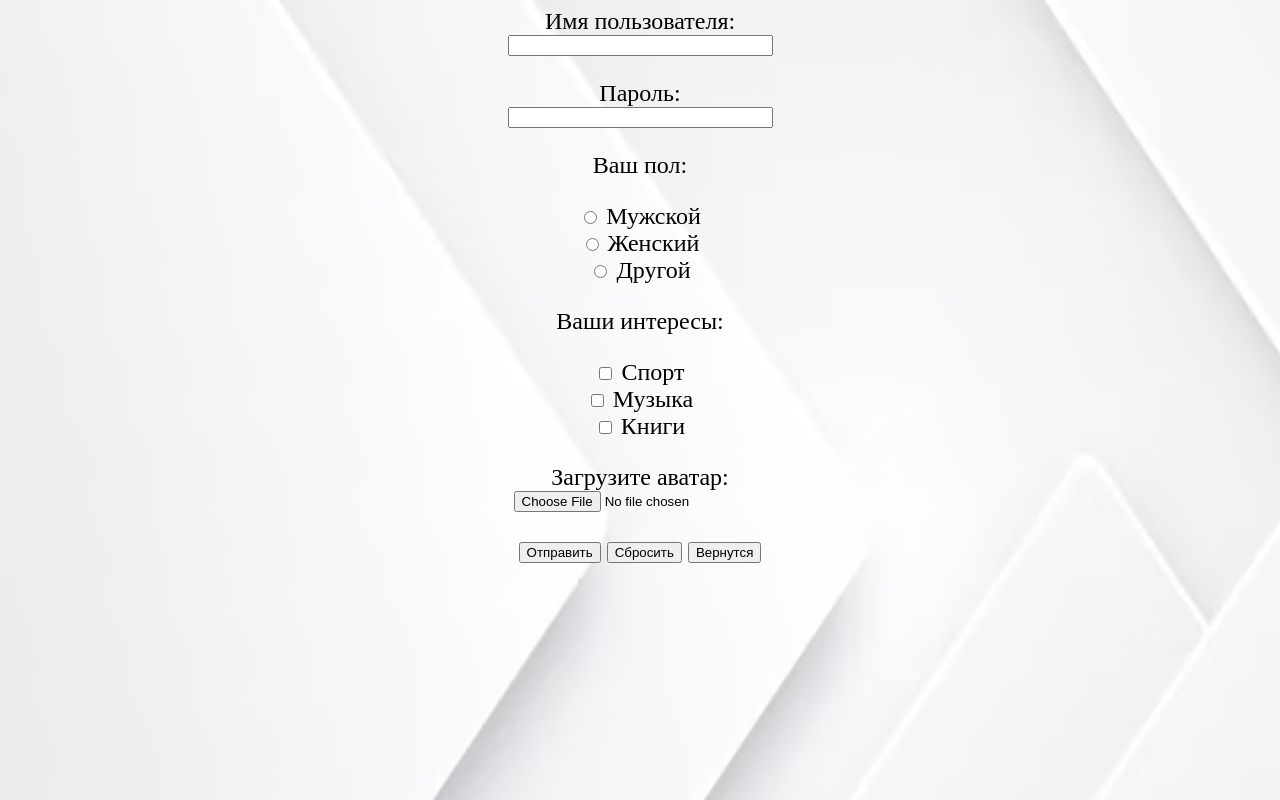
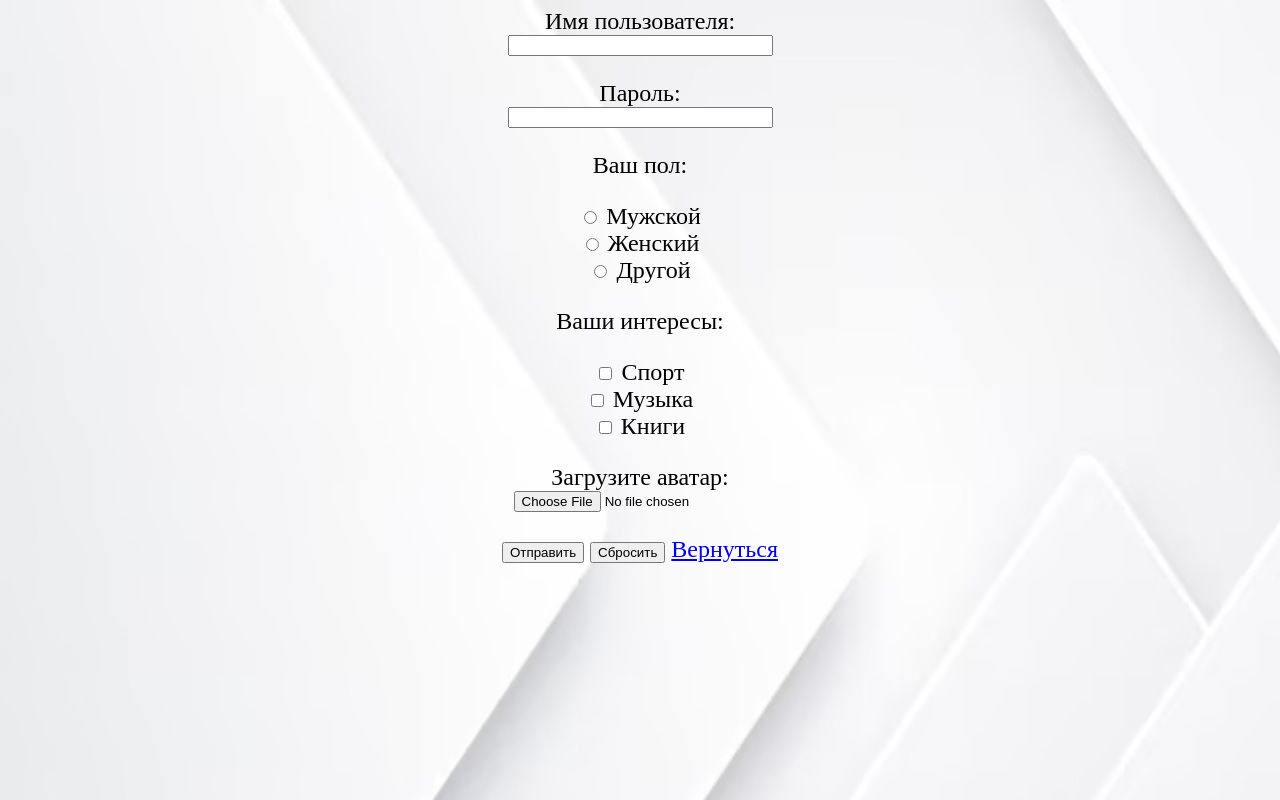
Before and after one commit to SeNkuSL/github.io, a plain HTML site: page page20.html in a window 1280 px wide. Drawn offline with Linux system fonts and the light colour scheme.

Commit message:
Update page20.html

```diff
--- a/page20.html
+++ b/page20.html
@@ -50,9 +50,7 @@
         <p>
             <input type="submit" value="Отправить">
             <input type="reset" value="Сбросить">
-			<a href="page5.html">
-    <button>Вернутся</button>
-</a>
+<a href="page5.html" class="button">Вернуться</a>
         </p>
 
     </form>
```
